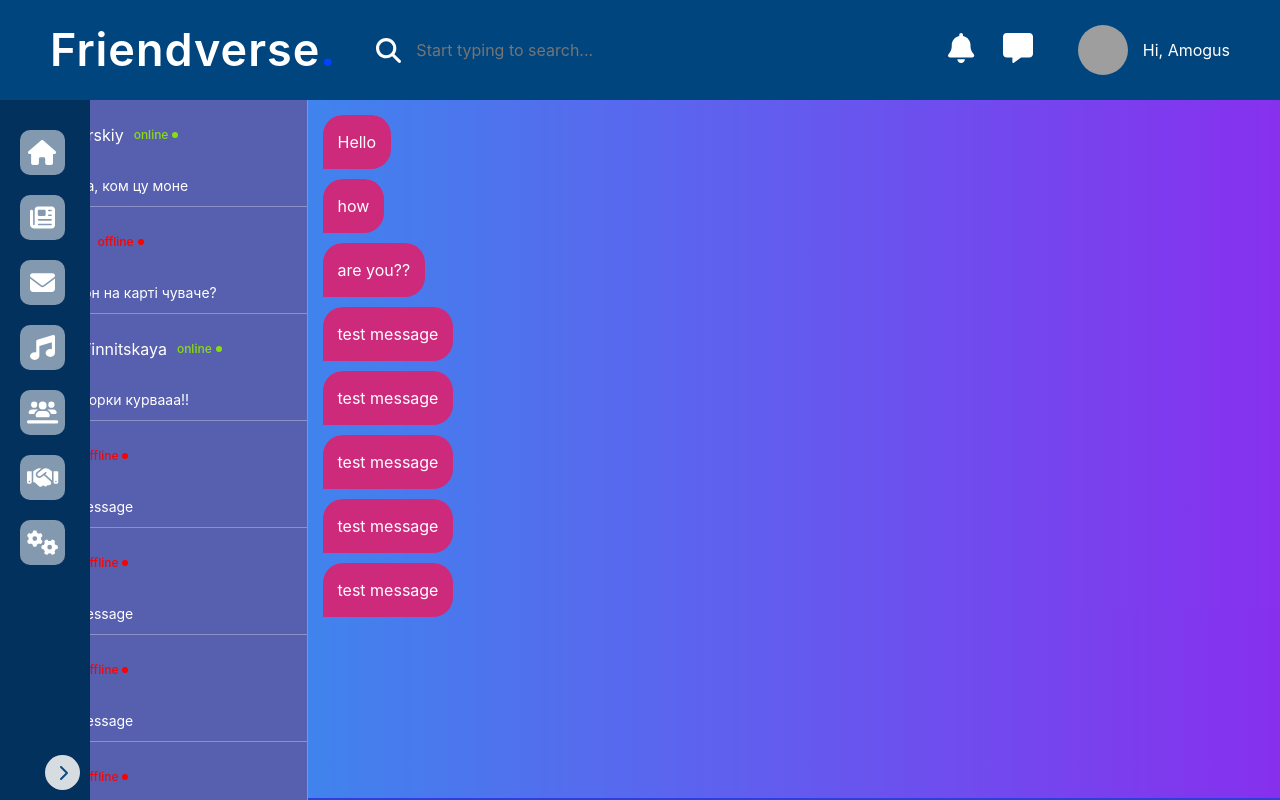
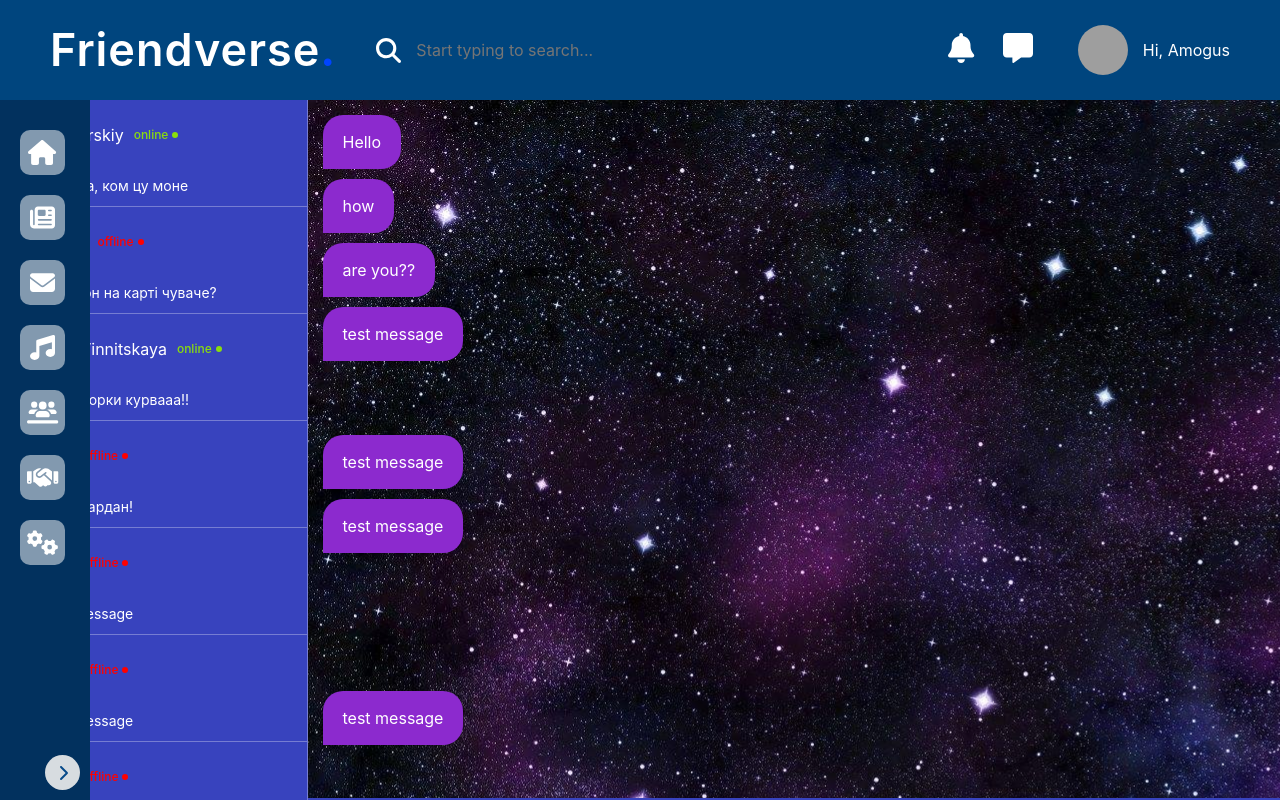
Before and after one commit to BogdanSavvy/REACT-social-network, a React (Create React App) app: page /messages in a window 1280 px wide. Shown: the top 800 px of the page. Built offline with nearby package versions, Linux system fonts and the light colour scheme; grey boxes are pictures that could not be loaded.

Commit message:
mini updates

```diff
--- a/src/components/Messages/DialogWindow/DialogWindow.jsx
+++ b/src/components/Messages/DialogWindow/DialogWindow.jsx
@@ -8,15 +8,15 @@
    {id: '2', message: 'how', sender: 'user', },
    {id: '3', message: 'are you??', sender: 'user', },
    {id: '4', message: 'test message', sender: 'user', },
+   {id: '7', message: 'test message', sender: 'me', },
    {id: '5', message: 'test message', sender: 'user', },
-   {id: '6', message: 'test message', sender: 'user', },
-   {id: '6', message: 'test message', sender: 'user', },
    {id: '6', message: 'test message', sender: 'user', },
    {id: '7', message: 'test message', sender: 'me', },
    {id: '7', message: 'test message', sender: 'me', },
+   {id: '6', message: 'test message', sender: 'user', },
    {id: '7', message: 'test message', sender: 'me', },
    {id: '7', message: 'test message', sender: 'me', },
-   {id: '7', message: 'test message', sender: 'me', },
+   {id: '6', message: 'test message', sender: 'user', },
    {id: '8', message: 'test message', sender: 'me', },
 ];
 
--- a/src/components/Messages/DialogsList/DialogsList.jsx
+++ b/src/components/Messages/DialogsList/DialogsList.jsx
@@ -4,10 +4,10 @@
 
 // immitation of Data to Dialogs
 let branchesData = [
-   { id:1, name: 'Andre', surname: 'Boyarskiy', lastSent: 'Чінаааа, ком цу моне', visit: 'online', avatar: 'https://p16-sign-va.tiktokcdn.com/musically-maliva-obj/e91e0d3f8875db90638628d5c64462ac~c5_720x720.jpeg?x-expires=1680224400&x-signature=zhWPpK3DOEJT3TR38TBvGwyMNEA%3D', },
+   { id:1, name: 'Andre', surname: 'Boyarskiy', lastSent: 'Чінаааа, ком цу моне', visit: 'online', avatar: 'https://i1.sndcdn.com/artworks-H0ChiM7OzvRmfGEG-6E4BLQ-t500x500.jpg', },
    { id:2, name: 'Sanya', surname: 'Beliy', lastSent: 'Є 50 грн на карті чуваче?', visit: 'offline', avatar: 'https://encrypted-tbn0.gstatic.com/images?q=tbn:ANd9GcRnpcyfx8RcGbp0s9tuXQq8uvNwjliC27cQ2ERdWPhkjIklGUvKRL4JC-tD_FhHgC3T-m4&usqp=CAU', },
    { id:3, name: 'Kebbabka', surname: 'Vinnitskaya', lastSent: 'Дай хлорки курвааа!!', visit: 'online', avatar: 'https://proza.ru/pics/2017/06/23/1559.jpg', },
-   { id:4, name: 'User', surname: 'Test', lastSent: 'Test message', visit: 'offline', avatar: 'https://encrypted-tbn0.gstatic.com/images?q=tbn:ANd9GcThLP6xJXBY_W2tT5waakogfnpHk4uhpVTy7A&usqp=CAU', },
+   { id:4, name: 'Hagi', surname: 'Vagi', lastSent: 'Та ти кардан!', visit: 'offline', avatar: 'https://encrypted-tbn0.gstatic.com/images?q=tbn:ANd9GcThLP6xJXBY_W2tT5waakogfnpHk4uhpVTy7A&usqp=CAU', },
    { id:5, name: 'User', surname: 'Test', lastSent: 'Test message', visit: 'offline', avatar: 'https://encrypted-tbn0.gstatic.com/images?q=tbn:ANd9GcThLP6xJXBY_W2tT5waakogfnpHk4uhpVTy7A&usqp=CAU', },
    { id:6, name: 'User', surname: 'Test', lastSent: 'Test message', visit: 'offline', avatar: 'https://encrypted-tbn0.gstatic.com/images?q=tbn:ANd9GcThLP6xJXBY_W2tT5waakogfnpHk4uhpVTy7A&usqp=CAU', },
    { id:7, name: 'User', surname: 'Test', lastSent: 'Test message', visit: 'offline', avatar: 'https://encrypted-tbn0.gstatic.com/images?q=tbn:ANd9GcThLP6xJXBY_W2tT5waakogfnpHk4uhpVTy7A&usqp=CAU', },
--- a/src/components/Messages/Messages.module.scss
+++ b/src/components/Messages/Messages.module.scss
@@ -7,12 +7,12 @@
    }
 
    &__dialogsList{
-      flex: 0 1 25%;
+      flex: 0 0 25%;
       display: flex;
       flex-direction: column;
       max-height: 868.5px;
       overflow-y: scroll;
-      background-color: #575faf;
+      background-color: #3843be;
       border-right: 1px solid #ffffff4f;
       //!--------------"Scroll_Style"---------------
       &::-webkit-scrollbar{
@@ -76,7 +76,6 @@
          right: -10px;
          width: 6px;
          height: 6px;
-         background-color: #fff;
          border-radius: 50%;
       }
    }
@@ -85,12 +84,13 @@
 //? classes to "dialogsList__lastVisit"
 .online{ color: #8add0d; &::after{background-color: #8add0d;}}
 .offline{ color: red; &::after{background-color: red;}}
-//________________________________
+//?__________________________________________
 
 .dialogWindow{
    &__messages{
       width: 100%;
-      background-color: #3a49d362;
+      background: url("../../images/chat/01.jpg");
+      //background-color: #3a49d362;
       flex: 1 1 689.5px;
       padding: 15px;
       overflow-y: scroll;
@@ -117,8 +117,9 @@
          margin-bottom: 10px;
       }
       p{
-         padding: 15px;
+         padding: 15px 20px;
          color: #fff;
+         max-width: 500px;
       }
    }
 
@@ -127,7 +128,7 @@
 .user{
    display: inline-flex;
    p{
-      background-color: rgb(206, 42, 124);
+      background-color: rgb(140, 42, 206);
       border-radius: 20px 20px 20px 0px;
    }
 }
@@ -145,7 +146,7 @@
       position: relative;
       form{
          padding: 20px;
-         background-color: #2d3fdf;
+         background-color: #3843be;
       }
       textarea{
          width: 100%;
--- a/src/components/NavBar/NavBar.module.scss
+++ b/src/components/NavBar/NavBar.module.scss
@@ -85,7 +85,3 @@
       }
    }
 }
-
-.open{
-
-}
--- a/src/components/UserProfile/MainProfie/MainProfile.jsx
+++ b/src/components/UserProfile/MainProfie/MainProfile.jsx
@@ -14,14 +14,17 @@
                <img src="https://img.itch.zone/aW1nLzU5MDA5MTAucG5n/original/gj0AMk.png" alt="that was be avatar )" />
             </div>
             <div className={`${style.info__description}`}>
-               <h2 className={`${style.info__name}`}>Amogus Amongasovich</h2>
-               <p className={`${style.info__status}`}>Hey world, always say: "Chinaaaaa!"</p>
+               <h2 className={`${style.info__name}`}> {props.name} </h2>
+               <p className={`${style.info__status}`}> {props.status} </p>
             </div>
          </div>
          <div className={`${style.profile__tabs} ${style.tabs}`}>
             <ul className={`${style.tabs__list}`}>
                <li className={`${style.tabs__link}`}>
                   <NavLink to='posts/'>Posts</NavLink>
+               </li>
+               <li className={`${style.tabs__link}`}>
+                  <NavLink to='activity/'>Activity</NavLink>
                </li>
                <li className={`${style.tabs__link}`}>
                   <NavLink to='gallery/'>Gallery</NavLink>
--- a/src/components/UserProfile/UserProfile.jsx
+++ b/src/components/UserProfile/UserProfile.jsx
@@ -11,7 +11,7 @@
    return (
       <div className={`${style.body}`}>
          <div className={`${style.body__page} ${style.page}`}>
-            <MainProfile />
+            <MainProfile name='Amogus Amongasovich' status='Hey world, always say: "Chinaaaaa!' />
             <Routes>
                <Route path="/posts" element={ <PostsTab /> } />
                <Route path="/gallery" element={ <GalleryTab /> } />
--- a/src/components/UserProfile/UserProfile.module.scss
+++ b/src/components/UserProfile/UserProfile.module.scss
@@ -10,7 +10,7 @@
    &__profile{
       border-radius: 25px;
       overflow: hidden;
-      background-color: #7d85cca6;
+      background-color: #7d85cc91;
       margin-bottom: 20px;
    }
 
@@ -21,7 +21,7 @@
    }
 
    &__postCreator{
-      background-color: #7d85cca6;
+      background-color: #7d85cc91;
       border-radius: 25px;
       padding: 25px;
       margin-bottom: 20px;
@@ -88,7 +88,7 @@
    &__status{
       font-size: 22px;
       line-height: 1.5;
-      color: aquamarine;
+      color: #fafafa;
    }
 
 }
```
Also changed, not shown: src/images/chat/01.jpg (added).
